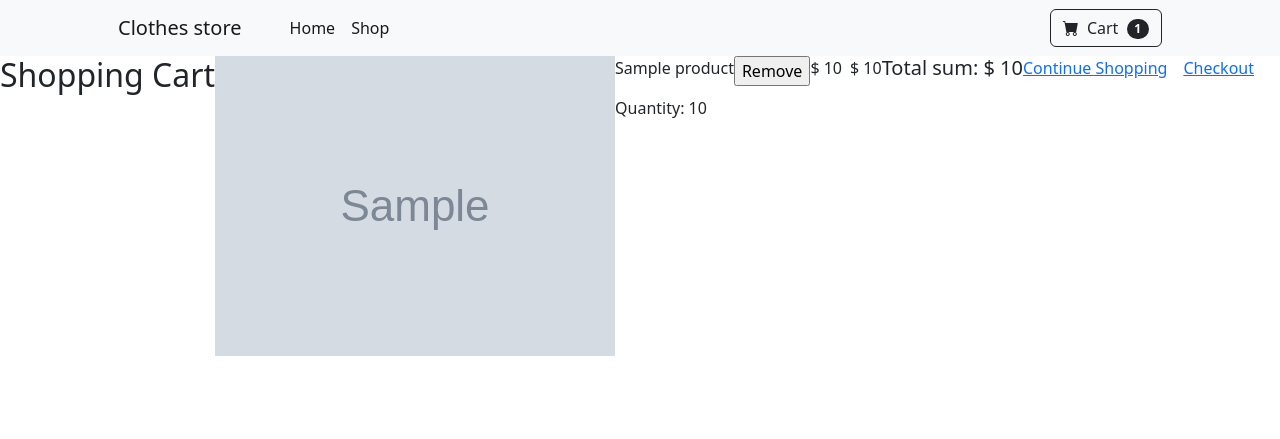
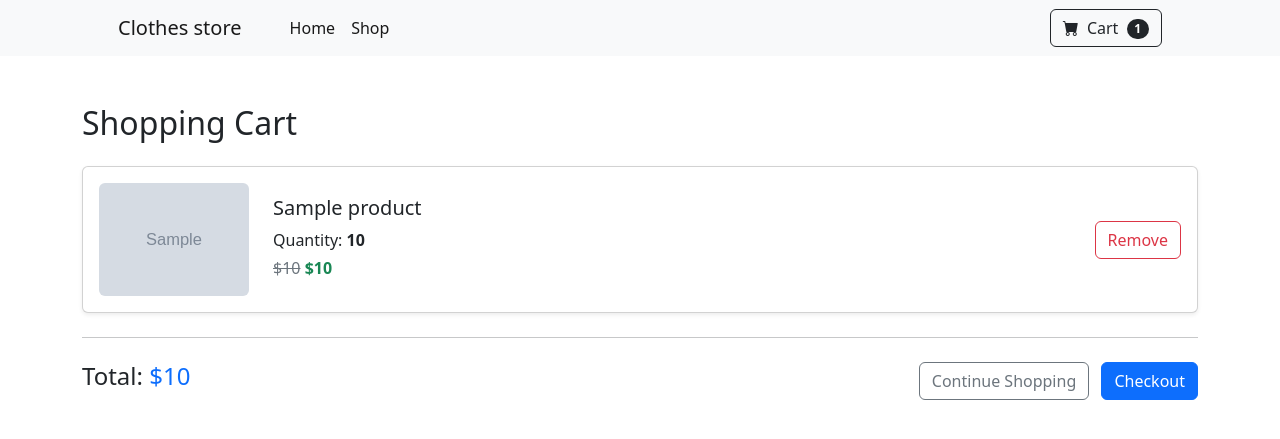
Before and after one commit to Tony-jdev/clothes-store, a Django app: template templates/cart/detail.html in a window 1280 px wide. Shown: the top 439 px of the page. Run offline with Django 3.2, Linux system fonts and the light colour scheme; the template is opened without the code that fills it: most values are stand-ins (such as "Sample title", 1, 10 or a date in 2020); grey boxes marked "Sample" are stand-in pictures; some libraries are stand-ins or nearby versions.

Commit message:
stylize cart-detail page

```diff
--- a/templates/cart/detail.html
+++ b/templates/cart/detail.html
@@ -4,53 +4,61 @@
 {% block title %}Cart{% endblock title %}
 
 {% block content %}
-    <section class="cart d-flex">
-        <div class="cart-title">
-            <h2>Shopping Cart</h2>
-        </div>
-        <div class="cart-cards">
+<div class="container my-5">
+  <h2 class="mb-4">Shopping Cart</h2>
+
+  {% if cart %}
+    <div class="row gy-4">
       {% for item in cart %}
         {% with product=item.product %}
-                    <div class="cart-card d-flex">
-                        <div class="cart-card-img">
-                            <img src="{% if product.image %}{{ product.image.url }}{% else %}{% static 'img/noimage.jpg' %}{% endif %}" alt="">
+        <div class="col-12">
+          <div class="card shadow-sm p-3 d-flex flex-md-row align-items-center">
+            <div class="me-md-4 mb-3 mb-md-0" style="max-width: 150px;">
+              <img src="{% if product.image %}{{ product.image.url }}{% else %}{% static 'img/noimage.jpg' %}{% endif %}"
+                   class="img-fluid rounded" alt="{{ product.name }}">
             </div>
-                        <div class="cart-card-info">
-                            <div class="cart-card-name">
-                                <p>{{ product.name }}</p>
+            <div class="flex-grow-1">
+              <h5 class="card-title">{{ product.name }}</h5>
+              <p class="mb-1">Quantity: <strong>{{ item.quantity }}</strong></p>
+              {% if product.discount %}
+                <p class="mb-1">
+                  <span class="text-muted text-decoration-line-through">${{ product.price }}</span>
+                  <span class="text-success fw-bold">${{ product.sell_price }}</span>
+                </p>
+              {% else %}
+                <p class="mb-1 fw-bold">${{ product.price }}</p>
+              {% endif %}
             </div>
-                            <div class="cart-card-q">
-                                <p>Quantity: {{ item.quantity }}</p>
+            <div>
+              <form action="{% url 'cart:cart_remove' product.id %}" method="post">
+                {% csrf_token %}
+                <button type="submit" class="btn btn-outline-danger">Remove</button>
+              </form>
             </div>
-                        </div>
-                        <form action="{% url "cart:cart_remove" product.id %}" method="post">
-                            <input type="submit" value="Remove" class="remove-btn">
-                            {% csrf_token %}
-                        </form>
-                        <div class="cart-card-price">
-                            {% if product.discount %}
-                                <div class="cart-discount d-flex gap-2">
-                                    <p class="line">$ {{ product.price }}</p>
-                                    <p>$ {{ product.sell_price }}</p>
-                                </div>
-                            {% else %}
-                                <p class="price mt-3">$ {{ product.price }}</p>
-                            {% endif %}
           </div>
         </div>
         {% endwith %}
       {% endfor %}
     </div>
-        <div class="total">
-            <h5>Total sum: $ {{ cart.get_total_price }}</h5>
-        </div>
-        <div class="cart-buttons d-flex gap-3">
-            <a href="/shop" class="cart-btn">Continue Shopping</a>
+
+    <hr class="my-4">
+
+    <div class="d-flex justify-content-between align-items-center flex-wrap">
+      <h4>Total: <span class="text-primary">${{ cart.get_total_price }}</span></h4>
+      <div class="mt-3 mt-md-0">
+        <a href="/shop" class="btn btn-outline-secondary me-2">Continue Shopping</a>
         {% with cart_quantity=cart|length %}
           {% if cart_quantity > 0 %}
-                    <a href="{% url "orders:order_create" %}" class="cart-btn">Checkout</a>
+            <a href="{% url 'orders:order_create' %}" class="btn btn-primary">Checkout</a>
           {% endif %}
         {% endwith %}
       </div>
-    </section>
+    </div>
+  {% else %}
+    <div class="alert alert-info" role="alert">
+      Your cart is empty.
+    </div>
+    <a href="/shop" class="btn btn-outline-primary">Go to shop</a>
+  {% endif %}
+</div>
 {% endblock content %}
```
Also changed, not shown: db.sqlite3. Lines whose indentation alone changed are shown as unchanged.
